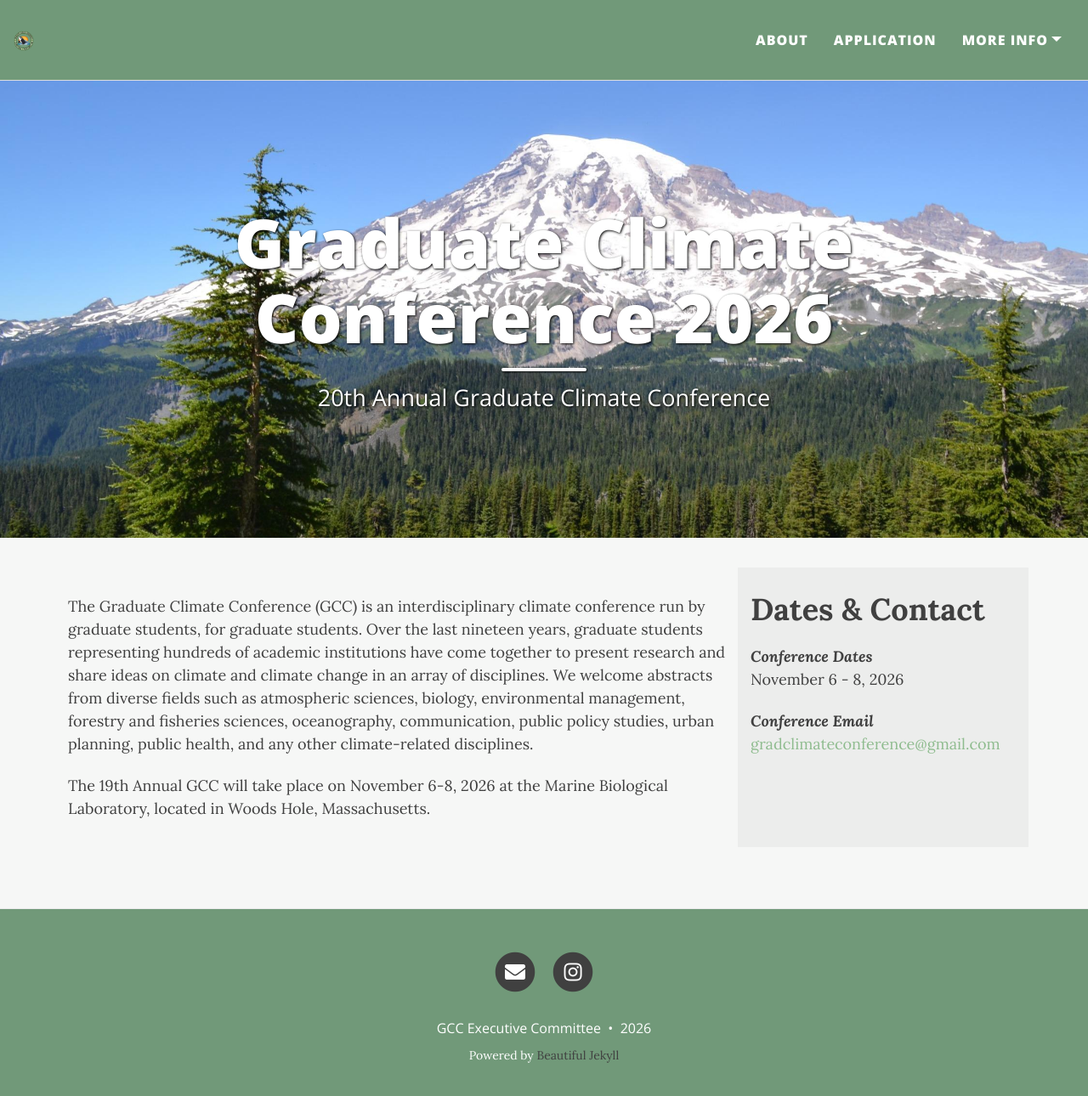
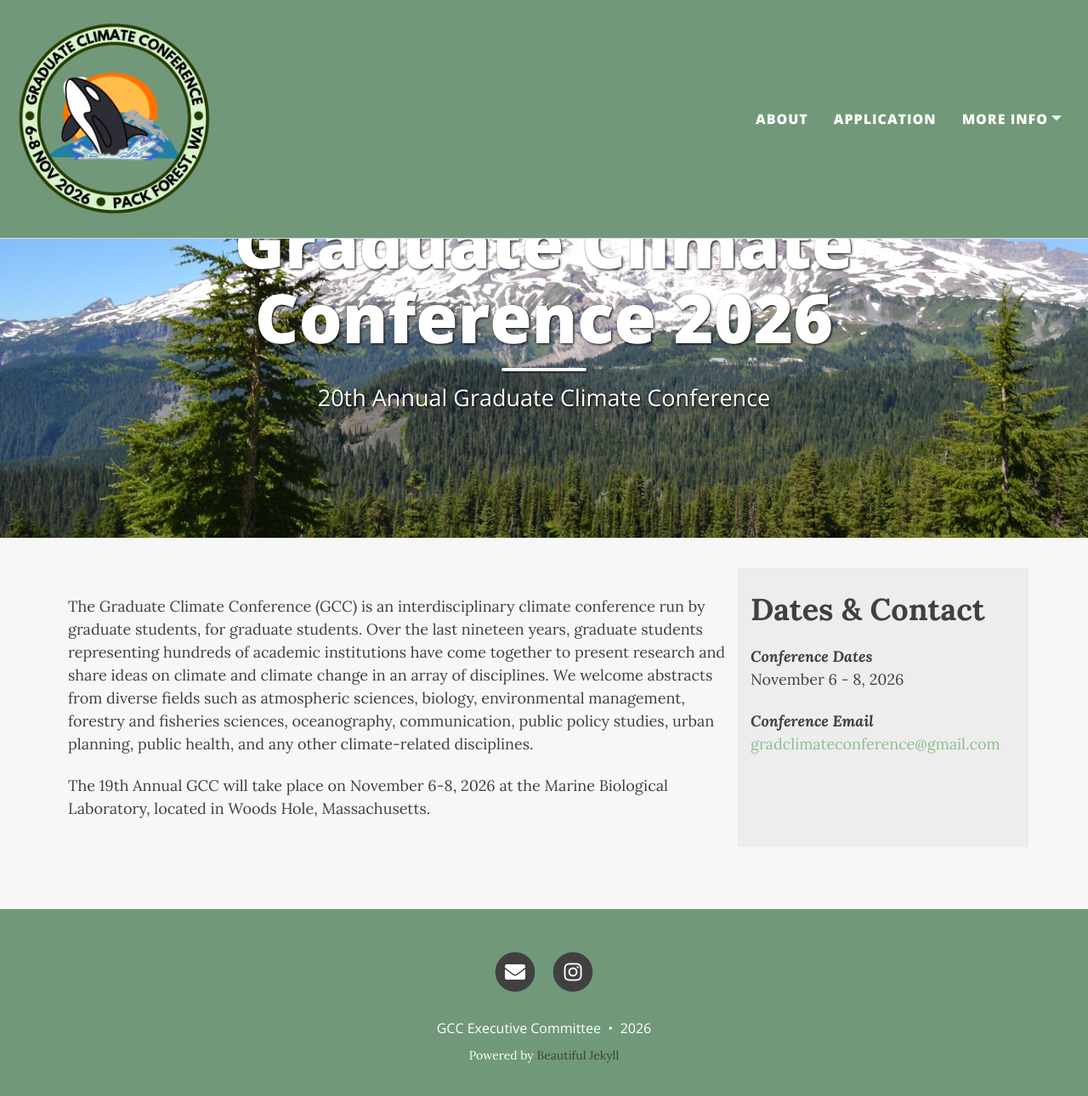
Before and after one commit to graduateclimateconference/graduateclimateconference.github.io, a Jekyll site: the page built from index.html, in a window 1280 px wide and 1303 px high. Shown: the top 1290 px of the window at 85% size. Built offline with Jekyll 4.4.1, drawn with Linux system fonts in a browser that asks for light colours; nearby versions of some CDN libraries; the list of posts is cut into pages by our own code.

Commit message:
Update beautifuljekyll.css

```diff
--- a/assets/css/beautifuljekyll.css
+++ b/assets/css/beautifuljekyll.css
@@ -224,10 +224,8 @@ img {
     padding-bottom: 0;
   }
 
-  # height: 8.0rem;
   .navbar-custom .navbar-brand-logo img {
-    max-height: 50px;
-    width: auto;
+    height: 15.0rem;
   }
 
   .navbar-expand-xl .navbar-nav .nav-link {
```
